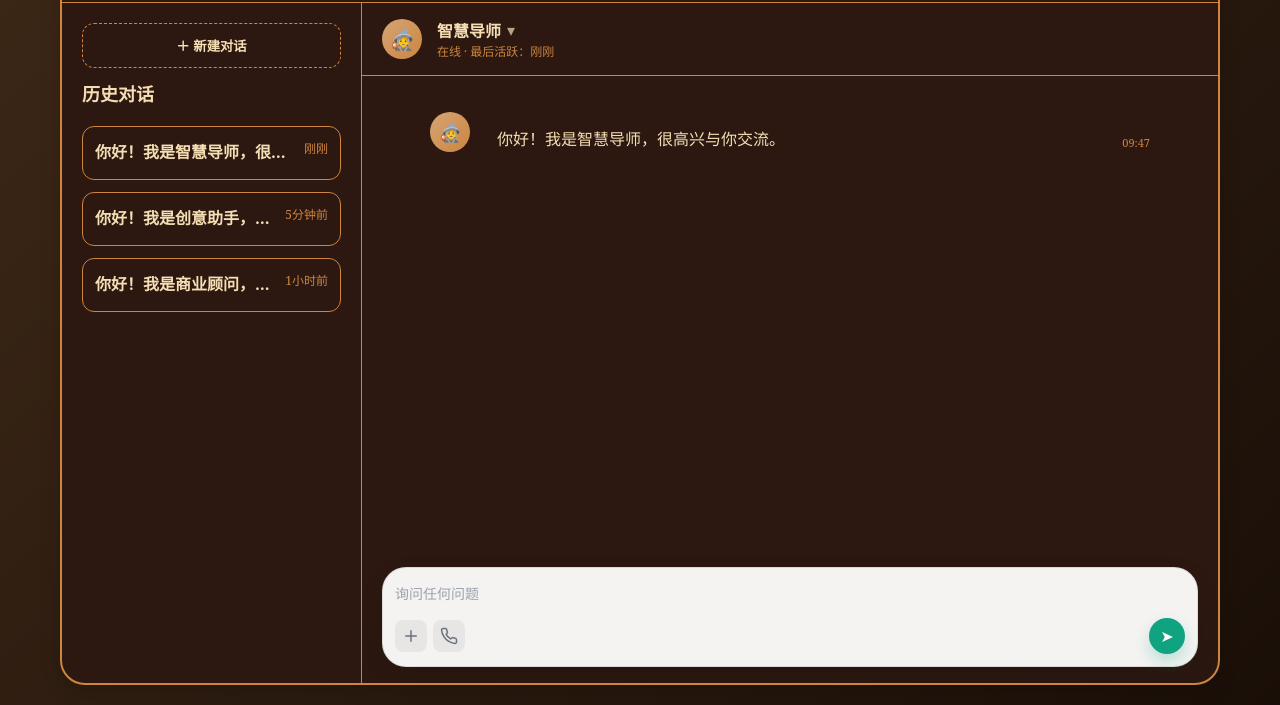
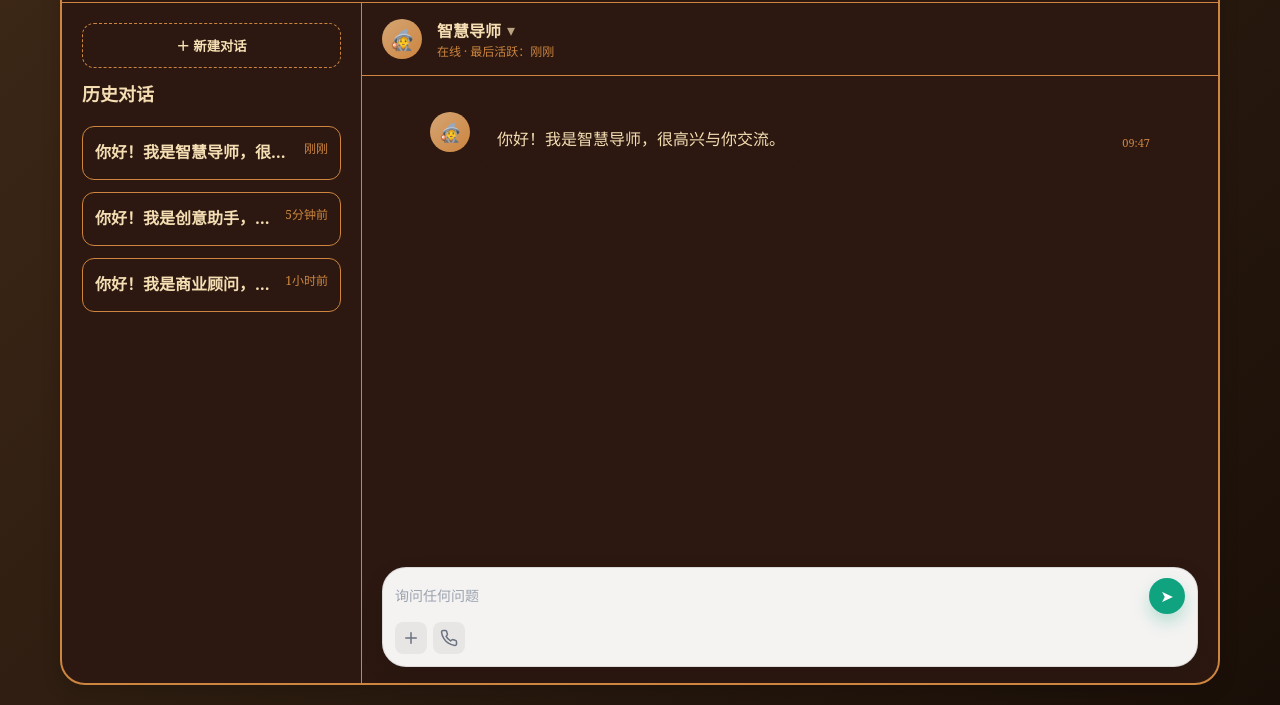
Before and after one commit to 9963KK/roleplay, a website built with Vite: page index.html in a window 1280 px wide. Shown: the part 103-808 px from the top of the page. Built offline with nearby package versions, Linux system fonts and the light colour scheme.

Commit message:
feat(input): 发送按钮移动到与输入框同一行（上行），下行保留工具栏

```diff
--- a/index.html
+++ b/index.html
@@ -44,8 +44,11 @@
 
             <div class="chat-input">
               <div class="input-container">
-                <div class="input-left">
-                  <input type="text" class="input-field" id="messageInput" placeholder="询问任何问题" onkeypress="handleKeyPress(event)" />
+                <div class="input-top">
+                  <div class="input-left">
+                    <input type="text" class="input-field" id="messageInput" placeholder="询问任何问题" onkeypress="handleKeyPress(event)" />
+                  </div>
+                  <button class="send-btn" onclick="sendMessage()">➤</button>
                 </div>
                 <div class="input-toolbar">
                   <div class="tool-left">
@@ -56,7 +59,6 @@
                       <svg viewBox="0 0 24 24" aria-hidden="true" fill="none" stroke="currentColor" stroke-width="2" stroke-linecap="round" stroke-linejoin="round"><path d="M22 16.92v3a2 2 0 0 1-2.18 2 19.86 19.86 0 0 1-8.63-3.07 19.5 19.5 0 0 1-6-6A19.86 19.86 0 0 1 2.08 4.18 2 2 0 0 1 4.06 2h3a2 2 0 0 1 2 1.72c.12.9.37 1.77.72 2.58a2 2 0 0 1-.45 2.11L8.09 9.91a16 16 0 0 0 6 6l1.5-1.2a2 2 0 0 1 2.11-.45c.81.35 1.68.6 2.58.72A2 2 0 0 1 22 16.92z"/></svg>
                     </button>
                   </div>
-                  <button class="send-btn" onclick="sendMessage()">➤</button>
                 </div>
               </div>
             </div>
--- a/src/style.css
+++ b/src/style.css
@@ -1,3 +1,5 @@
+.input-top { display: flex; align-items: center; gap: 8px; }
+.input-top .input-left { flex: 1; }
 /* 主题变量 */
 :root {
   --bg-gradient-start: #f7f5f2;
```
